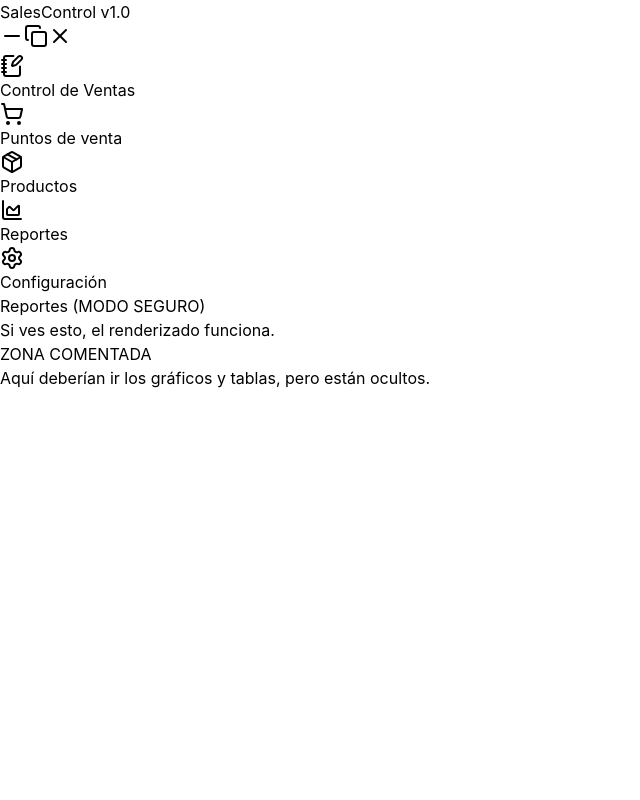
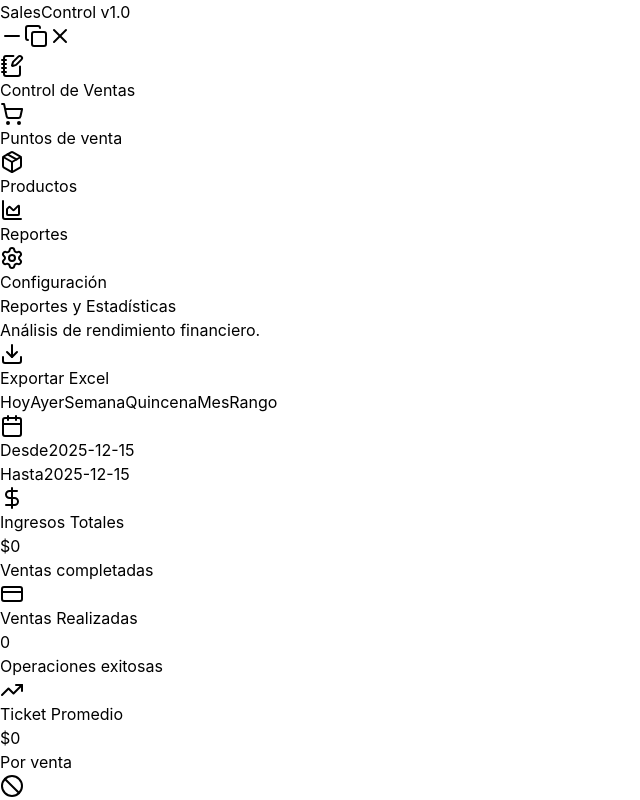
Before and after one commit to Adriel-M-A/desktop-sales-control, a React (Vite) app in the folder src/renderer/: page /#/reports in a window 1280 px wide. Shown: the whole page, without its empty margins (0-640 px from the left). Built offline with nearby package versions, Linux system fonts and the light colour scheme.

Commit message:
feat: correcion reports

```diff
--- a/src/renderer/src/components/pages/Reports.tsx
+++ b/src/renderer/src/components/pages/Reports.tsx
@@ -3,7 +3,6 @@ import { Download } from 'lucide-react'
 import { Button } from '@/components/ui/button'
 import { Separator } from '@/components/ui/separator'
 
-// Importamos los componentes, pero NO los usaremos todavía
 import StatsCards from '@/components/reports/StatsCards'
 import SalesChart from '@/components/reports/SalesChart'
 import TopProducts from '@/components/reports/TopProducts'
@@ -11,7 +10,6 @@ import ReportFilters from '@/components/reports/ReportFilters'
 import SalesHistoryTable from '@/components/reports/SalesHistoryTable'
 
 export default function Reports() {
-  // 1. Dejamos los estados iniciales (esto no rompe nada)
   const [stats, setStats] = useState({
     totalIncome: 0,
     totalSales: 0,
@@ -22,15 +20,11 @@ export default function Reports() {
   const [topProducts, setTopProducts] = useState([])
   const [chartData, setChartData] = useState([])
 
-  // ---------------------------------------------------------
-  // ZONA DE PRUEBAS: Todo esto está comentado para que NO falle
-  // ---------------------------------------------------------
+  const loadDashboardData = async () => {
+    if (!window.api) return
 
-  /* const loadDashboardData = async () => {
     try {
-      console.log("Intentando llamar a getDashboardStats...")
       const dashboardStats = await window.api.getDashboardStats()
-      console.log("Stats recibidos:", dashboardStats)
       setStats(dashboardStats)
 
       const top = await window.api.getTopProducts()
@@ -39,24 +33,13 @@ export default function Reports() {
       const chart = await window.api.getSalesChart()
       setChartData(chart)
     } catch (error) {
-      console.error("Error cargando dashboard:", error)
+      console.error('Error loading dashboard', error)
     }
   }
 
   useEffect(() => {
     loadDashboardData()
   }, [])
-  */
-
-  // ---------------------------------------------------------
-  // DIAGNÓSTICO FINAL: Esto es lo único que se ejecutará
-  // ---------------------------------------------------------
-  console.log('--- REPORTE DE DEBUG ---')
-  console.log('¿Existe window.api?', window.api)
-  if (window.api) {
-    console.log('¿Existe getDashboardStats?', window.api.getDashboardStats)
-  }
-  // ---------------------------------------------------------
 
   return (
     <div className="flex flex-col h-full bg-background overflow-hidden">
@@ -64,25 +47,24 @@ export default function Reports() {
         <div className="flex items-center justify-between">
           <div>
             <h2 className="text-2xl font-bold tracking-tight text-foreground">
-              Reportes (MODO SEGURO)
+              Reportes y Estadísticas
             </h2>
-            <p className="text-sm text-muted-foreground">Si ves esto, el renderizado funciona.</p>
+            <p className="text-sm text-muted-foreground">Análisis de rendimiento financiero.</p>
           </div>
+          <Button size="sm" variant="outline" className="bg-card hover:bg-muted shadow-sm">
+            <Download className="mr-2 h-4 w-4" />
+            Exportar Excel
+          </Button>
         </div>
+
+        <ReportFilters />
       </div>
 
       <Separator className="bg-border/60" />
 
       <div className="flex-1 overflow-y-auto">
         <div className="p-6 space-y-6 pb-20">
-          <div className="p-4 border border-dashed border-red-500 rounded bg-red-50 dark:bg-red-900/10">
-            <h3 className="text-red-600 font-bold">ZONA COMENTADA</h3>
-            <p className="text-sm text-red-500">
-              Aquí deberían ir los gráficos y tablas, pero están ocultos.
-            </p>
-          </div>
-
-          {/* <section className="space-y-4">
+          <section className="space-y-4">
             <StatsCards stats={stats} />
           </section>
 
@@ -92,9 +74,14 @@ export default function Reports() {
           </section>
 
           <section className="space-y-4 pt-4">
+            <div className="flex items-center justify-between px-1">
+              <h3 className="text-sm font-semibold text-muted-foreground uppercase tracking-wider flex items-center gap-2">
+                Movimientos de Caja
+              </h3>
+            </div>
+
             <SalesHistoryTable onSaleUpdated={loadDashboardData} />
           </section>
-          */}
         </div>
       </div>
     </div>
```
